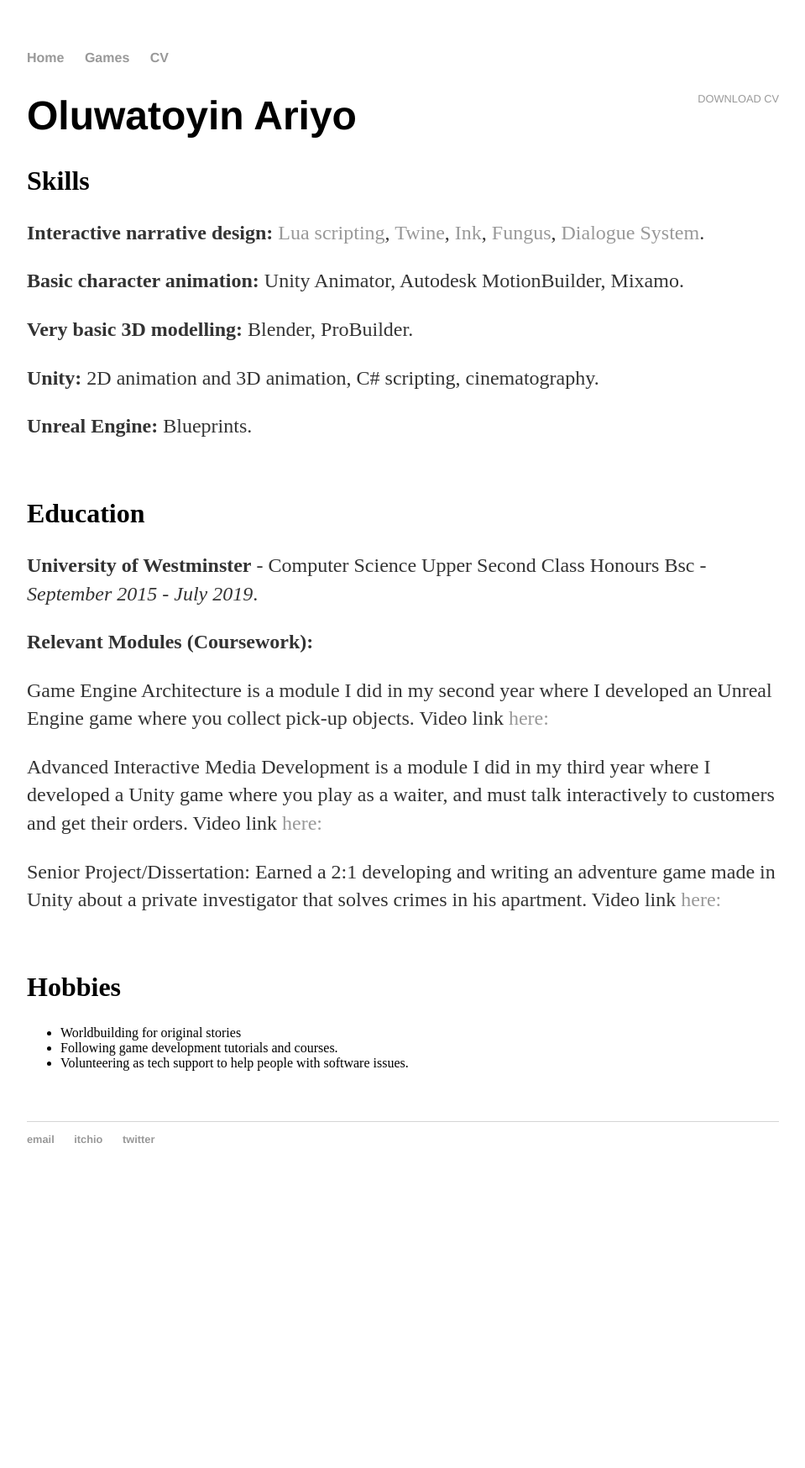
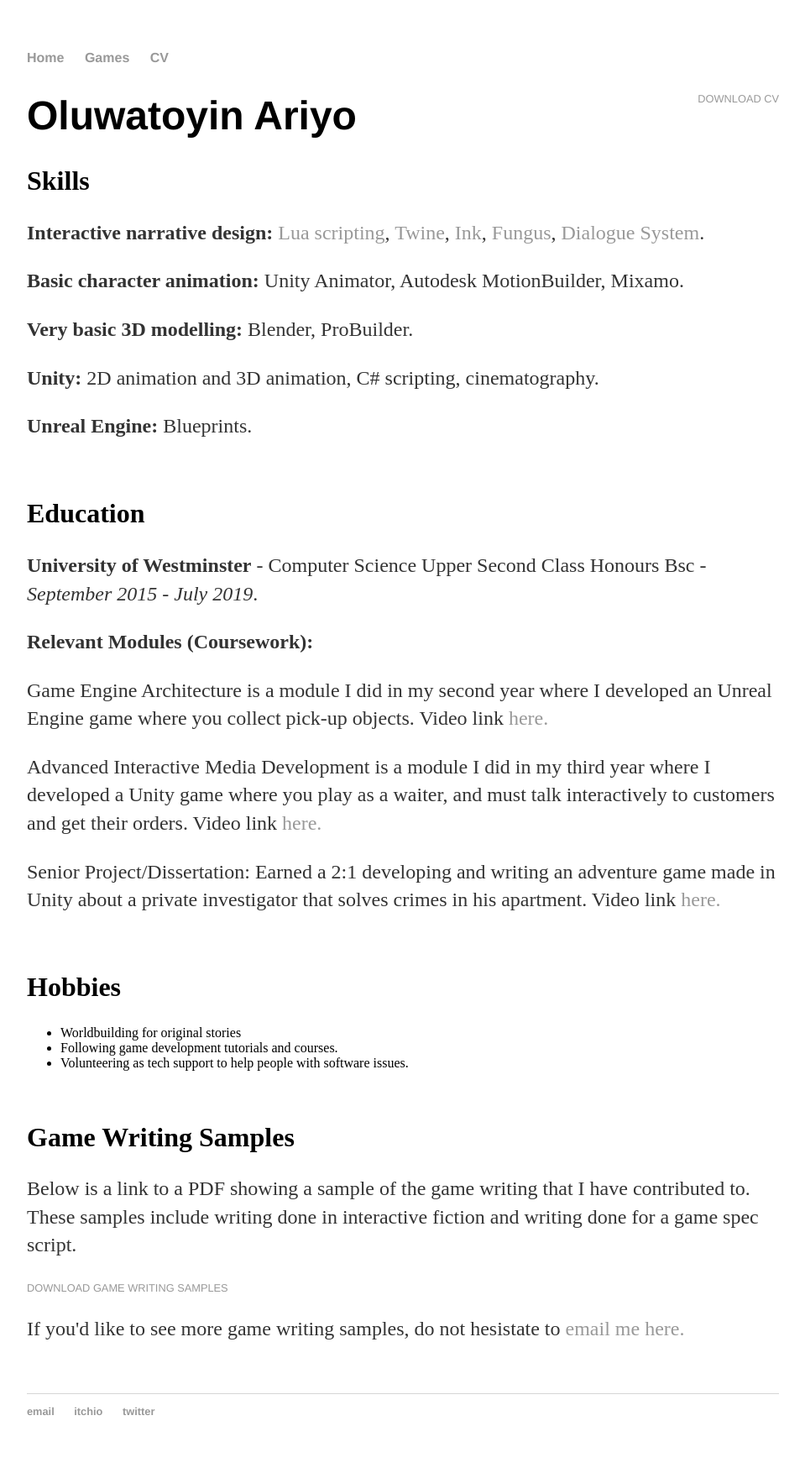
Before and after one commit to toyinariyo/toyinariyo.github.io, a Jekyll site: the page built from CV/index.html, in a window 1280 px wide. Shown: the whole page at 84% size, without its empty margins (160-1119 px from the left). Built offline with Jekyll 4.4.1, drawn with Linux system fonts in a browser that asks for light colours; before the commit the page ends 1424 px from its top, so only the background shows below that.

Commit message:
Update index.html
Adding section for game writing samples

```diff
--- a/CV/index.html
+++ b/CV/index.html
@@ -20,11 +20,11 @@ title: Oluwatoyin Ariyo CV
     <p><strong>University of Westminster</strong> - Computer Science Upper Second Class Honours Bsc - <i>September 2015 - July 2019</i>.</p>
     <p><b>Relevant Modules (Coursework):</b></p>
     <p>Game Engine Architecture is a module I did in my second year where I developed an Unreal Engine game where you collect pick-up objects.
-	    Video link <a href="https://youtu.be/IoClK59Rod4"> here:</a></p>
+	    Video link <a href="https://youtu.be/IoClK59Rod4"> here.</a></p>
     <p>Advanced Interactive Media Development is a module I did in my third year where I developed a Unity game where you play as a waiter,
-       and must talk interactively to customers and get their orders. Video link <a href="https://www.youtube.com/watch?v=KcBMFi9_6eM"> here: </a></p>
+       and must talk interactively to customers and get their orders. Video link <a href="https://www.youtube.com/watch?v=KcBMFi9_6eM"> here. </a></p>
     <p>Senior Project/Dissertation: Earned a 2:1 developing and writing an adventure game made in Unity about a private investigator that solves crimes in his apartment.
-	    Video link <a href="https://youtu.be/cYwyeoagVSI"> here:</a></p>
+	    Video link <a href="https://youtu.be/cYwyeoagVSI"> here.</a></p>
      <br>
      <h2>Hobbies</h2>
      <ul>
@@ -32,4 +32,10 @@ title: Oluwatoyin Ariyo CV
      <li>Following game development tutorials and courses.</li>
      <li>Volunteering as tech support to help people with software issues.</li>
      </ul>
+    <br>
+    <h2>Game Writing Samples</h2>
+    <p>Below is a link to a PDF showing a sample of the game writing that I have contributed to. These samples include writing done in interactive fiction and writing done for
+	    a game spec script.</p>
+    <a href="https://raw.githubusercontent.com/toyinariyo/toyinariyo.github.io/main/assets/Oluwatoyin Ariyo Game Writing Samples.pdf" class="downloadsample" title="Download writing samples as PDF">Download Game Writing Samples</a>
+    <p>If you'd like to see more game writing samples, do not hesistate to <a href="mailto:toyinariyo66@gmail.com">email me here.</a></p>
  </div>
```
